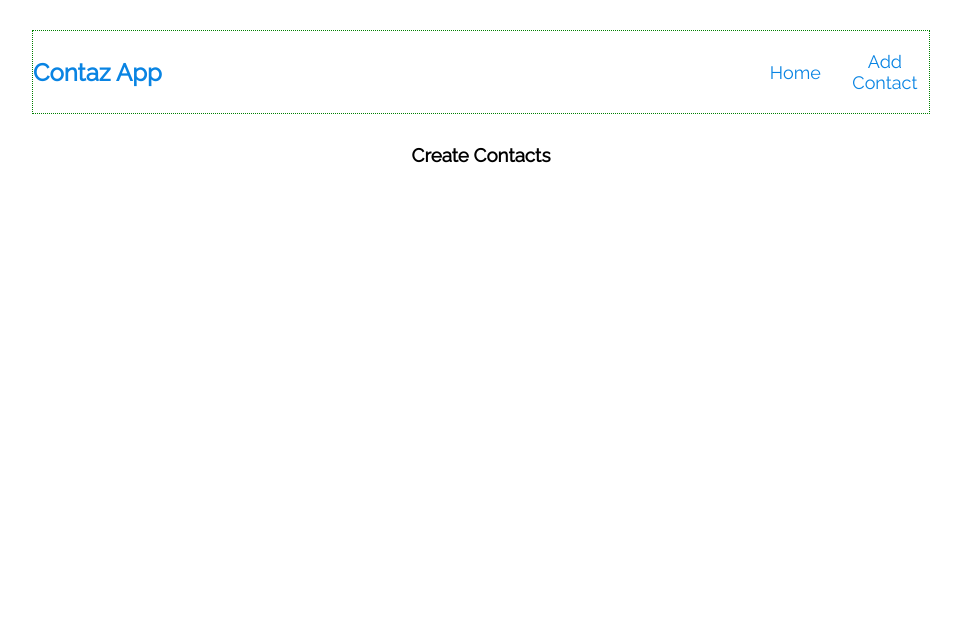
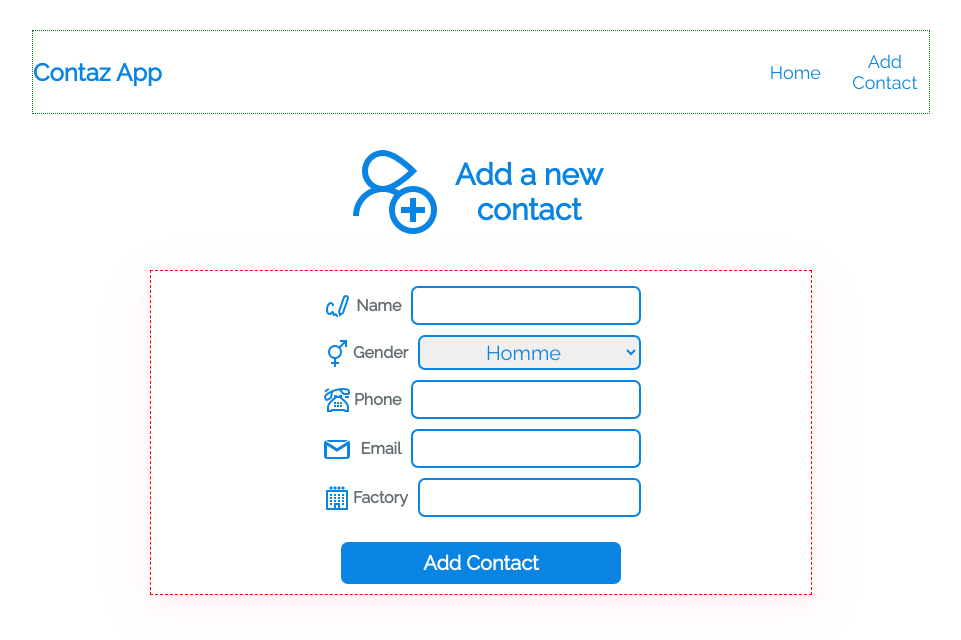
Before and after one commit to bvenceslas/contaz, a React (Create React App) app: page /add-contact in a window 1280 px wide. Shown: the top 640 px of the page, without its empty margins (159-1120 px from the left). Built offline with nearby package versions, Linux system fonts and the light colour scheme.

Commit message:
create contact component

```diff
--- a/src/components/CreateContact/CreateContact.jsx
+++ b/src/components/CreateContact/CreateContact.jsx
@@ -1,7 +1,80 @@
+import './index.css';
+import addContact from '../../assets/add-contact.png';
+import name from '../../assets/name.png';
+import gender from '../../assets/gender.png';
+import email from '../../assets/email.png';
+import phoneNumber from '../../assets/phone-number.png';
+import factory from '../../assets/work.png';
+
 const CreateContact = () => {
+
+    const handleSubmit = (e) => {
+        e.preventDefault();
+    }
     return (
         <div className="create-contact">
-            <h3>Create Contacts</h3>
+            <div className="header">
+                <img src={addContact} alt="add contact" />
+                <h2>Add a new contact</h2>
+            </div>
+            <div className="contact-inputs">
+                <form onSubmit={handleSubmit}>
+                    {/* form data here */}
+                    <div className="input-wrapper">
+                        <img src={name} alt="contact name" />
+                        <label>Name</label>
+
+                        <input
+                            type="text"
+                            required
+                        />
+                    </div>
+
+                    <div className="input-wrapper">
+                        <img src={gender} alt="contact gender" />
+                        <label>Gender</label>
+
+                        <select Value="Homme">
+                            <option value="Homme">Homme</option>
+                            <option value="Femme">Femme</option>
+                            <option value="Non Specifié">Non Specifié</option>
+                        </select>
+                    </div>
+
+                    <div className="input-wrapper">
+                        <img src={phoneNumber} alt="contact phone number" />
+                        <label>Phone</label>
+
+                        <input
+                            type="text"
+                            required
+                        />
+                    </div>
+
+                    <div className="input-wrapper">
+                        <img src={email} alt="contact email" />
+                        <label>Email</label>
+
+                        <input
+                            type="email"
+                            required
+                        />
+                    </div>
+
+                    <div className="input-wrapper">
+                        <img src={factory} alt="contact factory" />
+                        <label>Factory</label>
+
+                        <input
+                            type="text"
+                            required
+                        />
+                    </div>
+                </form>
+                <div className="submit-button">
+                    <button>Add Contact</button>
+                </div>
+            </div>
         </div>
      );
 }
--- a/src/components/CreateContact/index.css
+++ b/src/components/CreateContact/index.css
@@ -0,0 +1,80 @@
+/* Create contact styles */
+
+.contact-inputs{
+    width: 50%;
+    margin: 30px auto;
+    padding: 10px;
+    border: 1px dashed red;
+    Background-color: #ffffff;
+    box-shadow: rgba(251, 193, 200, 0.1) 0px 4px 16px,
+    rgba(246, 172, 181, 0.1) 0px 8px 24px,
+    rgba(251, 185, 192, 0.1) 0px 16px 56px;
+}
+
+
+.contact-inputs .input-wrapper {
+    width: 50%;
+    margin: 0 auto;
+    padding: 5px;
+    display: flex;
+    align-items: center;
+}
+
+.input-wrapper label{
+    width: 55px;
+    color: #636e72;
+    font-weight: bold;
+    text-align: right;
+    margin-right: 10px;
+}
+
+.input-wrapper input{
+    width: 80%;
+    height:35px;
+    font-size: 20px;
+    color: #0984e3;
+    border: 2px solid #0984e3;
+    border-radius: 7px;
+}
+
+.input-wrapper select{
+    width: 80%;
+    height:35px;
+    font-size: 20px;
+    color: #0984e3;
+    border: 2px solid #0984e3;
+    border-radius: 7px;
+}
+
+input:focus{
+    background-color: #c3e0f6;
+    color: black;
+    /* border: 2px solid #0984e3; */
+}
+
+select:focus{
+    background-color: #c3e0f6;
+    color: black;
+    /* border: 2px solid #0984e3; */
+}
+
+.contact-inputs button{
+    color: #636e72;
+    font-size: 20px;
+    font-weight: bold;
+    margin-top: 20px;
+    padding: 7px 80px;
+    border: 2px dotted #0984e3;
+    border-radius: 7px;
+    cursor: pointer;
+}
+
+.submit-button {
+    width: 50%;
+    margin: 0 auto;
+}
+
+.submit-button button{
+    background-color: #0984e3;
+    color: #fff;
+}
--- a/src/components/Home/Home.jsx
+++ b/src/components/Home/Home.jsx
@@ -11,7 +11,7 @@ const Home = () => {
         <div className="home">
             <div className="header">
                 <img src={contactList} alt="contact list" />
-                <h3>My Contacts</h3>
+                <h2>My Contacts</h2>
             </div>
 
             <div className="contact-list">
--- a/src/components/Home/index.css
+++ b/src/components/Home/index.css
@@ -1,4 +1,17 @@
 /* contact list styles */
+
+.header {
+    width: 21%;
+    display: flex;
+    align-items: center;
+    justify-content: space-between;
+    margin: 0 auto;
+}
+
+.header h2 {
+    color: #0984e3;
+    font-size: 30px;
+}
 
 .home {
     width: 70%;
@@ -15,6 +28,7 @@
     width: 35%;
     margin: 30px auto;
     padding: 10px;
+    cursor: pointer;
     Background-color: #ffffff;
     box-shadow: rgba(251, 193, 200, 0.1) 0px 4px 16px,
     rgba(246, 172, 181, 0.1) 0px 8px 24px,
```
Also changed, not shown: src/assets/add-contact.png (added).
